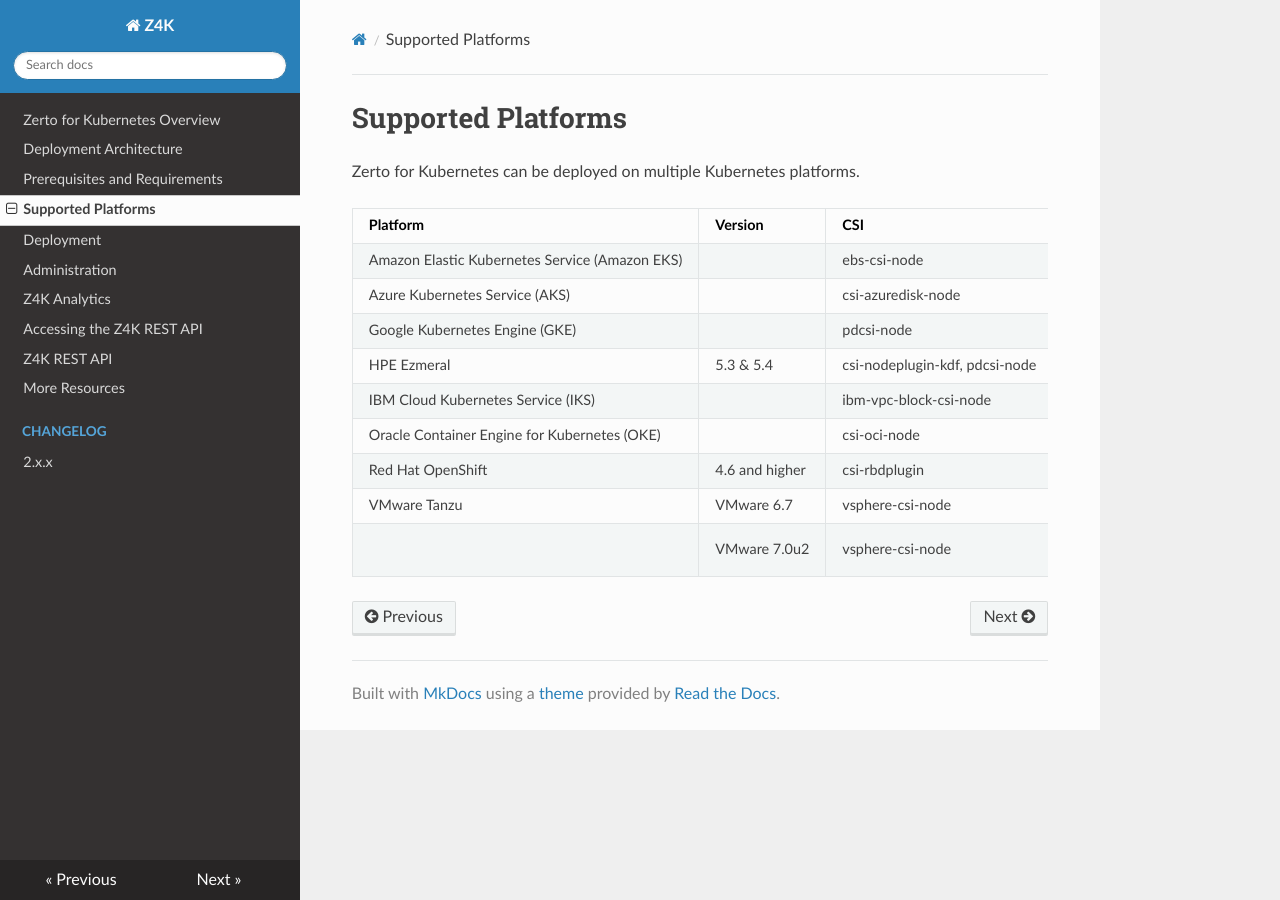
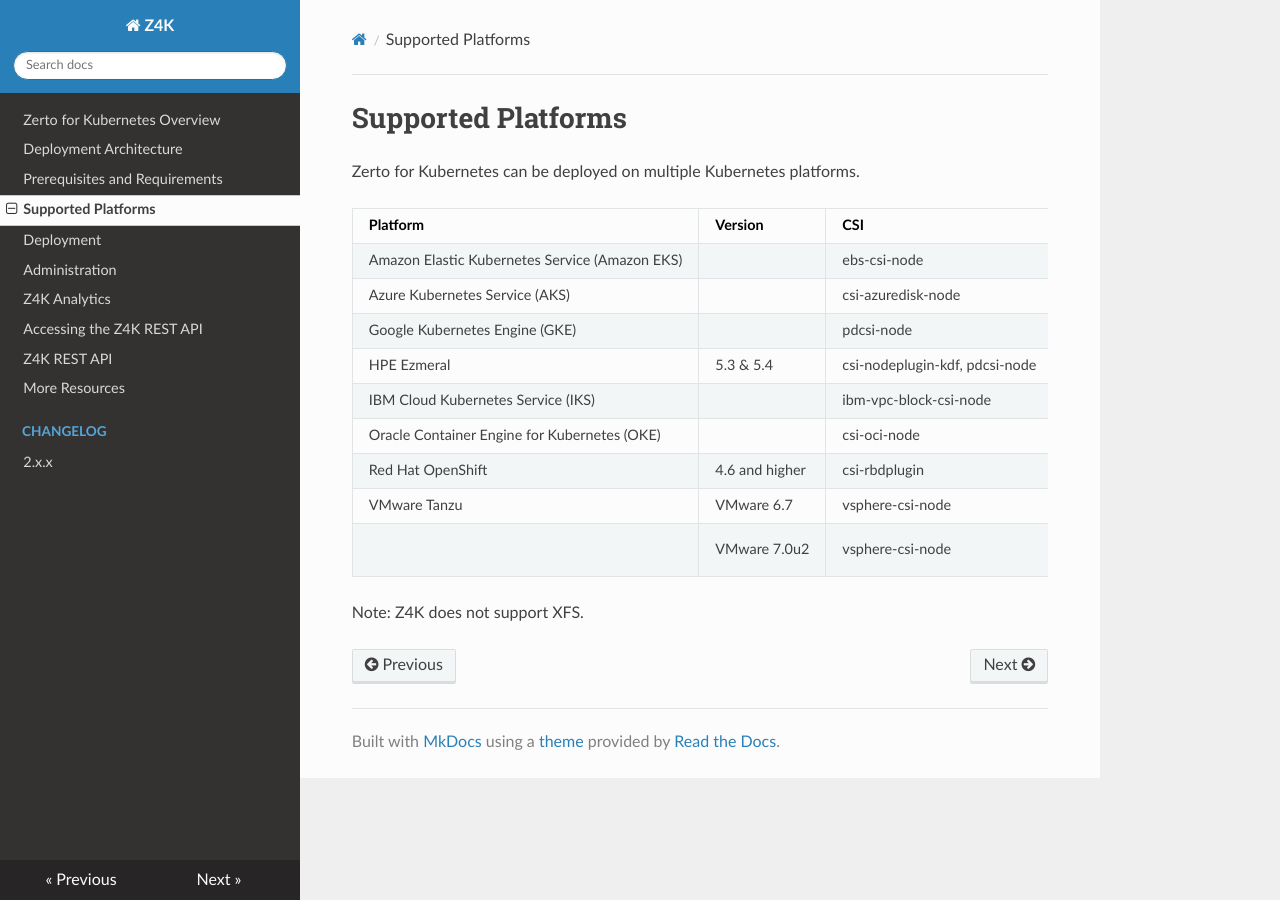
Before and after one commit to ZertoPublic/Z4K, an MkDocs documentation site: the page built from docs/SupportedPlatforms.md, in a window 1280 px wide. Built offline with MkDocs 1.6.1, drawn with Linux system fonts in a browser that asks for light colours.

Commit message:
Update SupportedPlatforms.md

```diff
--- a/docs/SupportedPlatforms.md
+++ b/docs/SupportedPlatforms.md
@@ -13,3 +13,5 @@
 | Red Hat OpenShift | 4.6 and higher  |csi-rbdplugin  |  |
 | VMware Tanzu  | VMware 6.7 | vsphere-csi-node |Supported in combination with Rook. |
 |   | VMware 7.0u2 |vsphere-csi-node |Full native support. <br> Kubernetes 1.19.9\1.20.5 or higher (CSI Block device support) on top of Tanzu Kubernetes Grid (TKG) is supported.  ||
+
+<scan: note> Note: Z4K does not support XFS. </scan>
```
